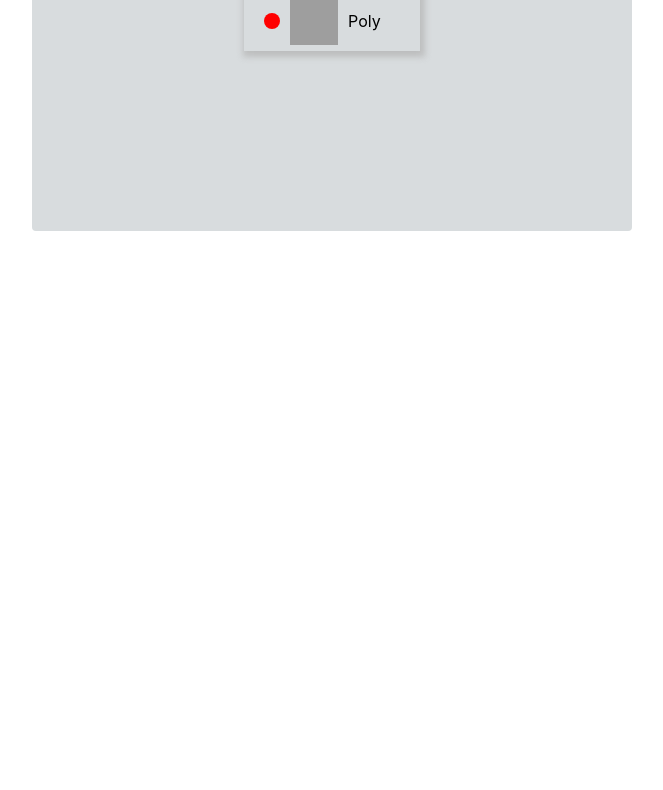
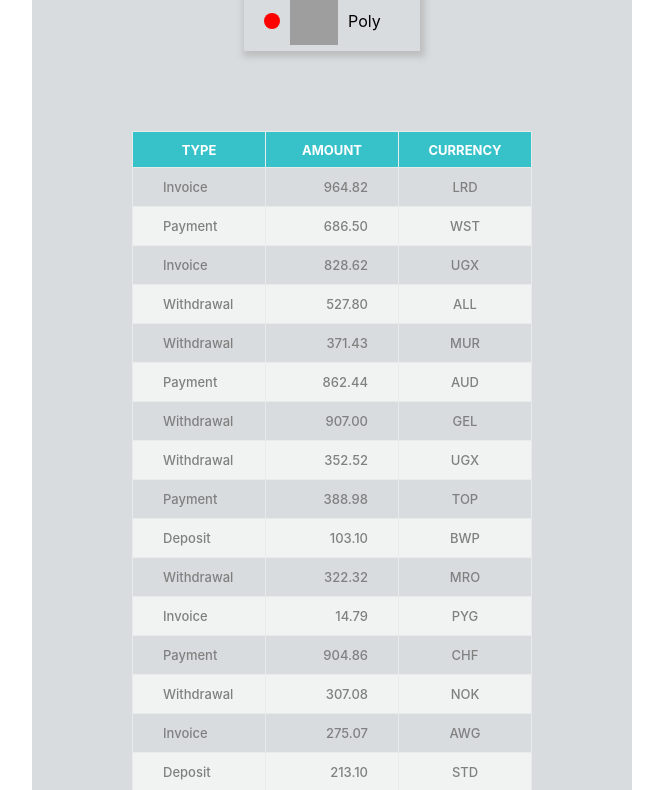
Before and after one commit to Ferst1/goit-react-hw-01-components, a React (Create React App) app: page / in a window 1280 px wide. Shown: the part 1160-1950 px from the top of the page, without its empty margins (308-971 px from the left). Before the commit the page ends 1391 px from the top, so only its background shows below. Built offline with nearby package versions, Linux system fonts and the light colour scheme; grey boxes are pictures that could not be loaded.

Commit message:
transaction
transaction history tabelle

```diff
--- a/src/components/App.jsx
+++ b/src/components/App.jsx
@@ -1,10 +1,13 @@
 import { Profile } from './Profile/Profile';
 import { Statistics } from './Statistic/Statistic';
 import { FriendList } from './FriendList/FriendList';
+import { TransactionHistory } from './HistoryTransactions/HistoryTransactions';
+
 
 import user from 'JSON/user.json';
 import data from 'JSON/data.json';
 import friends from 'JSON/friends.json';
+import transactions from 'JSON/transactions.json';
 
 
 export const App = () => {
@@ -20,6 +23,8 @@ export const App = () => {
 
 <Statistics title="Upload stats" stats={data} />
 <FriendList friends={friends} />
+<TransactionHistory items={transactions} />
+
 
     </div>
 
--- a/src/components/HistiryTransactions/HistoryTransactions.jsx
+++ /dev/null
@@ -1,2 +0,0 @@
-// import PropTypes from 'prop-types';
-// import { Table } from './Transactions.styled';
--- /dev/null
+++ b/src/components/HistoryTransactions/HistoryTransactions.jsx
@@ -0,0 +1,39 @@
+import PropTypes from 'prop-types';
+import { Table } from './Transaction.styled';
+
+
+export const TransactionHistory = ({ items }) => {
+  return (
+    <Table>
+      <thead>
+        <tr>
+          <th>Type</th>
+          <th>Amount</th>
+          <th>Currency</th>
+        </tr>
+      </thead>
+      <tbody>
+        {items.map(({ id, type, amount, currency }) => {
+          return (
+            <tr key={id}>
+              <td>{type}</td>
+              <td>{amount}</td>
+              <td>{currency}</td>
+            </tr>
+          );
+        })}
+      </tbody>
+    </Table>
+  );
+};
+
+TransactionHistory.propTypes = {
+  items: PropTypes.arrayOf(
+    PropTypes.shape({
+      id: PropTypes.string.isRequired,
+      type: PropTypes.string.isRequired,
+      amount: PropTypes.string.isRequired,
+      currency: PropTypes.string.isRequired,
+    })
+  ),
+};
--- /dev/null
+++ b/src/components/HistoryTransactions/Transaction.styled.js
@@ -0,0 +1,52 @@
+import styled from 'styled-components';
+
+
+export const Table = styled.table`
+  margin: 60px auto 0 auto;
+  width: 100%;
+  thead {
+    background-color: #37c2ca;
+    color: white;
+    text-transform: uppercase;
+    font-size: 13px;
+  }
+
+  th {
+    border: 1px solid #e8ebeb;
+  }
+
+  td {
+    color: gray;
+  }
+
+  td,
+  tr {
+    width: 33.33%;
+    height: 36px;
+    font-size: 13px;
+    font-weight: 500;
+    border: 1px solid #e8ebeb;
+  }
+
+  tbody tr:nth-child(even) {
+    background-color: #f1f2f2;
+  }
+  tr td:first-child {
+    padding-left: 30px;
+    text-transform: capitalize;
+  }
+  tr td:nth-child(2) {
+    text-align: right;
+    padding-right: 30px;
+  }
+  tr td:last-child {
+    text-align: center;
+  }
+
+  border-radius: 4px;
+  margin-bottom: 60px;
+  border-collapse: collapse;
+  box-shadow: 0px 3px 0px 0px rgba(209, 209, 209, 0.75);
+  -webkit-box-shadow: 0px 3px 0px 0px rgba(209, 209, 209, 0.75);
+  -moz-box-shadow: 0px 3px 0px 0px rgba(209, 209, 209, 0.75);
+`;
```
